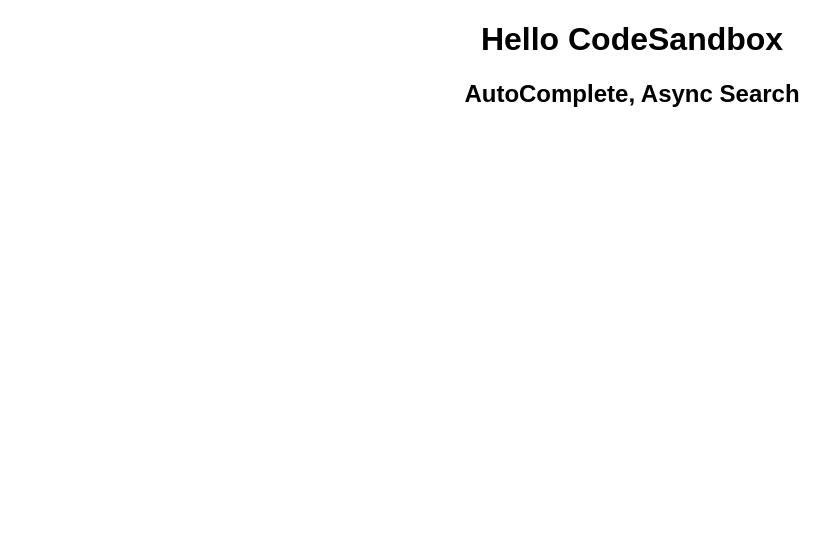
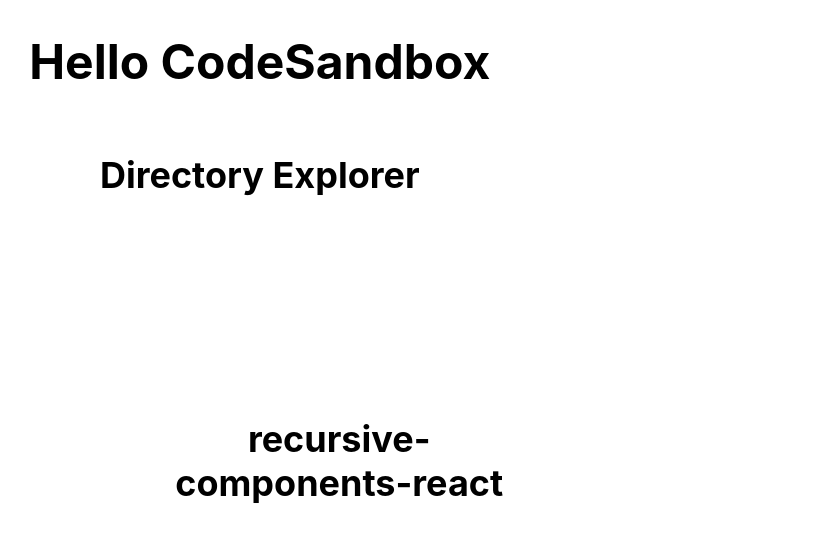
Before and after one commit to prakash-ism/react-apps, a React (Create React App) app: page / in a window 1280 px wide. Shown: the top 542 px of the page, without its empty margins (8-838 px from the left). Built offline with nearby package versions, Linux system fonts and the light colour scheme.

Commit message:
file explorer added

```diff
--- a/src/App.css
+++ b/src/App.css
@@ -1,4 +1,31 @@
 .App {
-  font-family: sans-serif;
   text-align: center;
+  min-height: 100vh;
+  display: flex;
+  font-size: 24px;
 }
+
+.demo {
+  display: flex;
+  flex-direction: column;
+}
+
+.spacing {
+  flex: 1;
+  margin-left: 25%;
+  margin-top: 20vh;
+}
+
+.folder {
+  margin-left: 25px;
+}
+
+.folder-title {
+  cursor: pointer;
+}
+
+.file-name {
+  margin: 0;
+  padding: 0;
+  margin-left: 25px;
+}
--- a/src/App.js
+++ b/src/App.js
@@ -3,7 +3,7 @@
 
 function App() {
   return (
-    <div className="App p-2">
+    <div className="App">
       <Demo />
     </div>
   );
--- a/src/Components/DemoComponent/Demo.jsx
+++ b/src/Components/DemoComponent/Demo.jsx
@@ -1,8 +1,14 @@
+import files from "../../files.json";
+import Directory from "../Directory";
+
 const Demo = () => {
   return (
-    <div>
+    <div className="demo">
       <h1>Hello CodeSandbox</h1>
-      <h2>AutoComplete, Async Search</h2>
+      <h2>Directory Explorer</h2>
+      <div className="spacing">
+        <Directory files={files} />
+      </div>
     </div>
   );
 };
--- /dev/null
+++ b/src/Components/Directory.jsx
@@ -0,0 +1,26 @@
+import React, { useState } from "react";
+
+const Directory = ({ files }) => {
+  const [isExpanded, toggleExpanded] = useState(false);
+
+  if (files.type === "file") {
+    return (
+      <>
+        <h3 className="file-name">{files.name}</h3>
+        <br />
+      </>
+    );
+  }
+
+  return (
+    <div className="folder">
+      <h2 className="folder-title" onClick={() => toggleExpanded(!isExpanded)}>
+        {files.name}
+      </h2>
+      <br />
+      {isExpanded && files.items.map((item) => <Directory files={item} />)}
+    </div>
+  );
+};
+
+export default Directory;
--- /dev/null
+++ b/src/files.json
@@ -0,0 +1,72 @@
+{
+    "name": "recursive-components-react",
+    "type": "folder",
+    "items": [
+        {
+            "name": ".gitignore",
+            "type": "file"
+        },
+        {
+            "name": "index.html",
+            "type": "file"
+        },
+        {
+            "name": "package-lock.json",
+            "type": "file"
+        },
+        {
+            "name": "package.json",
+            "type": "file"
+        },
+        {
+            "name": "vite.config.js",
+            "type": "file"
+        },
+        {
+            "name": "src",
+            "type": "folder",
+            "items": [
+                {
+                    "name": "App.css",
+                    "type": "file"
+                },
+                {
+                    "name": "App.jsx",
+                    "type": "file"
+                },
+                {
+                    "name": "index.css",
+                    "type": "file"
+                },
+                {
+                    "name": "main.jsx",
+                    "type": "file"
+                },
+                {
+                    "name": "components",
+                    "type": "folder",
+                    "items": [
+                        {
+                            "name": "Checkbox.jsx",
+                            "type": "file"
+                        }
+                    ]
+                },
+                {
+                    "name": "pages",
+                    "type": "folder",
+                    "items": [
+                        {
+                            "name": "Home.jsx",
+                            "type": "file"
+                        },
+                        {
+                            "name": "About.jsx",
+                            "type": "file"
+                        }
+                    ]
+                }
+            ]
+        }
+    ]
+}
```
